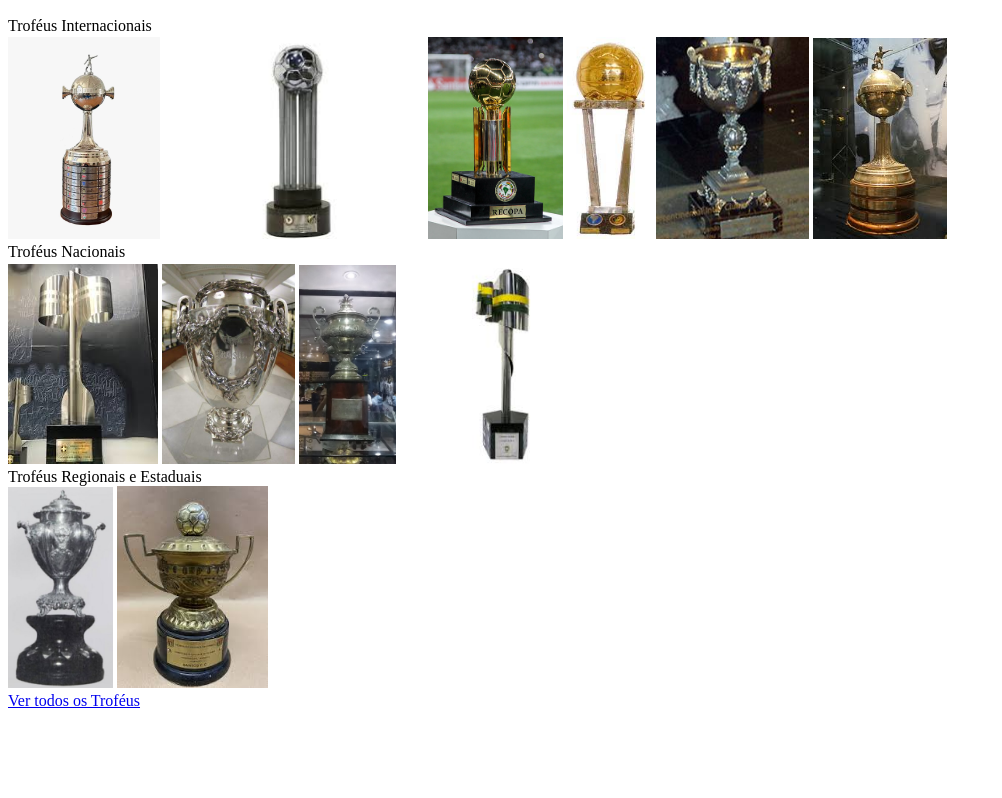
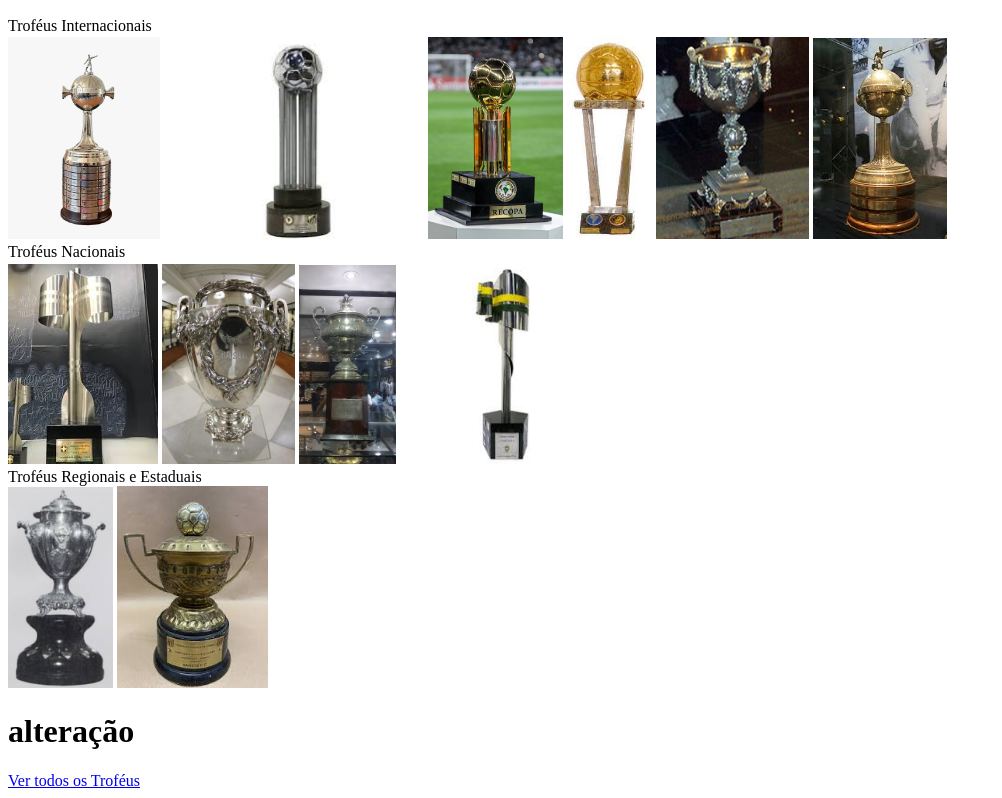
Before and after one commit to danilinhotj187/meuprimeirosite, a plain HTML site: page index.html in a window 1280 px wide. Shown: the part 110-908 px from the top of the page, without its empty margins (0-1002 px from the left). Before the commit the page ends 828 px from the top, so only its background shows below. Drawn offline with Linux system fonts and the light colour scheme.

Commit message:
teste de conexão

```diff
--- a/index.html
+++ b/index.html
@@ -27,6 +27,7 @@
 <section>Troféus Regionais e Estaduais</section>
 <img src="torneio rio sao paulo.jpg"width=105 alt="Troféu Torneio Rio-São Paulo">
 <img src="trofeu paulistao.jfif"width=151 alt="Troféu Campeonato Paulista">
+<h1>alteração</h1>
 
 
 
```
